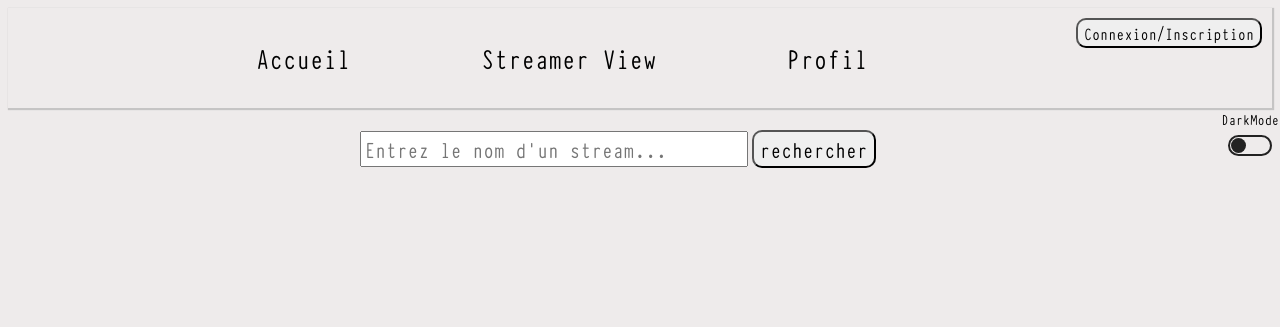
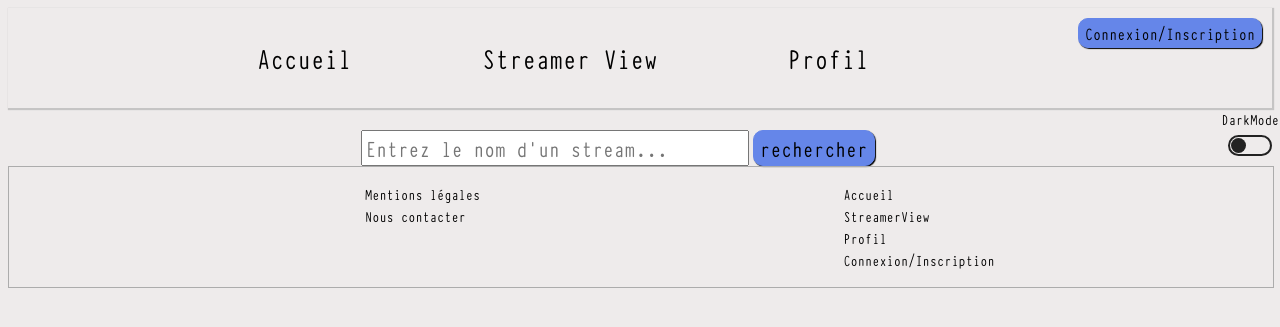
Before and after one commit to MathieuLaurent/streamerview, a Symfony app: template templates/site/home.html.twig in a window 1280 px wide. Shown: the top 327 px of the page. Run offline with Twig, Linux system fonts and the light colour scheme; the template is opened without the code that fills it, so the values that code supplies are empty; some libraries are stand-ins or nearby versions.

Commit message:
Maj base.html.twig

```diff
--- a/public/css/styles.css
+++ b/public/css/styles.css
@@ -1,8 +1,30 @@
+/* Charte Graphique
+white mode : texte => black
+            background=> rgb(238, 235, 235) (blanc)
+            border et boxshadow =>rgb(197, 196, 196) (gris)
+
+dark mode : texte => rgb(238, 235, 235) (blanc)
+            background=> rgb(34, 34, 34) (noir)
+            border et boxshadow =>rgb(19,19,19) (noir foncé)
+
+couleur principale du site:
+rgb(101, 134, 233)   (bleu)
+survol: rgb(44, 86, 212)  (bleu foncé)
+
+
+font-family => typewcond, Arial, sans-serif
+
+animation survol =>
+    background:linear-gradient(to top, rgba(255, 255, 255, 0.5)0%, rgba(255, 255, 255, 0.5) 2px, transparent 2px) no-repeat;
+    background-size:0 100%;
+    transition: background-size .3s;
+
+*/
+
 @font-face {
     font-family: typewcond;
     src: url(typewcond_regular.otf);
 }
-
 header{
     float:left;
     height: 100px;
@@ -14,8 +36,13 @@ header{
 }
 header h1{
     line-height: 50px;
-    font-family: typewcond;
+    font-family: typewcond, Arial, sans-serif;
     font-size: 38px;
+}
+
+a{
+    color: black;
+    text-decoration: none;
 }
 
 
@@ -38,7 +65,7 @@ header h1{
 }
 .toggle span{
     margin-left: 96%;
-    font-family: typewcond;
+    font-family: typewcond, Arial, sans-serif;
 }
 .toggle label::after {
     background-color: rgb(34, 34, 34);
@@ -80,17 +107,25 @@ body.dark-mode header{
     box-shadow: rgb(19,19,19) 1px 1px 1px 1px;
     transition: 1s;
 }
-body.dark-mode li{
-    background:linear-gradient(to top, rgba(255, 255, 255, 0.5)0%, rgba(255, 255, 255, 0.5) 2px, transparent 2px) no-repeat;
-    background-size:0 100%;
-    transition: background-size .3s;
+
+body.dark-mode footer{
+    border: 1px solid rgb(19, 19, 19);
 }
 
+body.dark-mode .footer a{
+    color:rgb(238, 235, 235);
+}
 
+body.dark-mode a{
+    color:rgb(238, 235, 235);
+}
 body{
     background-color: rgb(238, 235, 235);
     transition: 1s;
 }
+
+
+/* Fin du darkMode */
 
 /* Menu */
 nav ul,li{
@@ -101,10 +136,10 @@ nav ul{
     line-height: 100px;
 }
 nav li{
-    font-family: typewcond;
+    font-family: typewcond, Arial, sans-serif;
     font-size: 30px;
     margin-left: 10%;
-    background:linear-gradient(to top, rgba(0, 0, 0, 0.5)0%, rgba(0, 0, 0, 0.5) 2px, transparent 2px) no-repeat;
+    background:linear-gradient(to top, rgba(101, 134, 233, 0.5)0%, rgba(101, 134, 233, 0.5) 2px, transparent 2px) no-repeat;
     background-size:0 100%;
     transition: background-size .3s;
 }
@@ -114,8 +149,16 @@ nav li{
     margin-top: 10px;
     margin-right: 10px;
     border-radius: 10px;
-    font-family: typewcond;
+    font-family: typewcond, Arial, sans-serif;
     font-size: 18px;
+}
+.btn-blue{
+    background-color: rgb(101, 134, 233);
+    border: 1px solid rgb(101, 134, 233);
+    box-shadow: black 1px 1px 1px;
+}
+.btn-blue:hover{
+    background-color: rgb(44, 86, 212);
 }
 nav ul li:hover{
     background-size: 100% 100%;
@@ -130,13 +173,50 @@ nav ul li:hover{
 .barreRecherche input{
     width: 30%;
     height: 30px;
-    font-family: typewcond;
+    font-family: typewcond, Arial, sans-serif;
     font-size: 24px;
 }
 .barreRecherche button{
     border-radius: 10px;
-    font-family: typewcond;
+    font-family: typewcond, Arial, sans-serif;
     font-size: 24px;
     width: auto;
     cursor: pointer;
 }
+
+
+/* Footer */
+
+footer{
+    position: relative;
+    left: 0;
+    bottom: 0;
+    width: 100%;
+    border: 1px solid rgb(172, 172, 172);
+    font-family: typewcond, Arial, sans-serif;
+}
+.footer div{
+    margin-left:25%;
+    display: inline-block;
+    vertical-align: text-top;
+}
+.footer div ul li{
+    display: list-item;
+}
+
+.footer ul a{
+    list-style-type: none;
+    display: inline;
+    color:black;
+    text-decoration: none;
+}
+.footer a{
+    font-family: typewcond, Arial, sans-serif;
+    background:linear-gradient(to top, rgba(101, 134, 233, 0.5)0%, rgba(101, 134, 233, 0.5) 2px, transparent 2px) no-repeat;
+    background-size:0 100%;
+    transition: background-size .3s;
+}
+.footer ul a:hover{
+    background-size: 100% 100%;
+    cursor: pointer;
+}
--- a/templates/base.html.twig
+++ b/templates/base.html.twig
@@ -9,10 +9,10 @@
         <nav class="navbar">
             <div class="container">
                 <ul>
-                    <li>Accueil</li>
-                    <li>Streamer View</li>
-                    <li>Profil</li>
-                    <li><button id="buttonConnexion">Connexion/Inscription</button></li>
+                    <li><a href="{{path('home')}}">Accueil</a></li>
+                    <li><a href="{{path('streamerview')}}">Streamer View</a></li>
+                    <li><a href="{{path('profil')}}">Profil</a></li>
+                    <li><button id="buttonConnexion" class="btn-blue">Connexion/Inscription</button></li>
                 </ul>
             </div>
         </nav>
@@ -33,7 +33,29 @@
     {% endblock %}
 
 
-        {% block javascripts %}
+
+    </body>
+    <footer>
+        <div class="footer">
+            <div>
+                <ul>
+                    <li><a href="#">Mentions légales</a></li>
+                    <li><a href="#">Nous contacter</a></li>
+                </ul>
+            </div>
+            <div>
+                <ul>
+                    <li><a href="{{path('home')}}">Accueil</a></li>
+                    <li><a href="{{path('streamerview')}}">StreamerView</a></li>
+                    <li><a href="{{path('profil')}}">Profil</a></li>
+                    <li><a href="#">Connexion/Inscription</a></li>
+                </ul>
+            </div>
+        </div>
+
+
+    </footer>
+    {% block javascripts %}
 
         <script>
             var checkbox = document.getElementById("toggle"); //on récupère la valeur de la checkbox
@@ -70,7 +92,4 @@
         </script>
 
         {% endblock %}
-    </body>
-    <footer>
-    </footer>
 </html>
--- a/templates/site/home.html.twig
+++ b/templates/site/home.html.twig
@@ -6,7 +6,8 @@
 
 <div class="barreRecherche">
     <input type="text" placeholder="Entrez le nom d'un stream...">
-    <button>rechercher</button>
+    <button class="btn-blue">rechercher</button>
 </div>
 
+
 {% endblock %}
--- /dev/null
+++ b/templates/site/profil.html.twig
@@ -0,0 +1,6 @@
+{% extends 'base.html.twig' %}
+
+{% block body %}
+
+
+{% endblock %}
--- /dev/null
+++ b/templates/site/streamerview.html.twig
@@ -0,0 +1,6 @@
+{% extends 'base.html.twig' %}
+
+{% block body %}
+
+
+{% endblock %}
```
Also changed, not shown: src/Controller/BlogController.php (+16 -0 lines), public/img/photomath.jpg (deleted).
